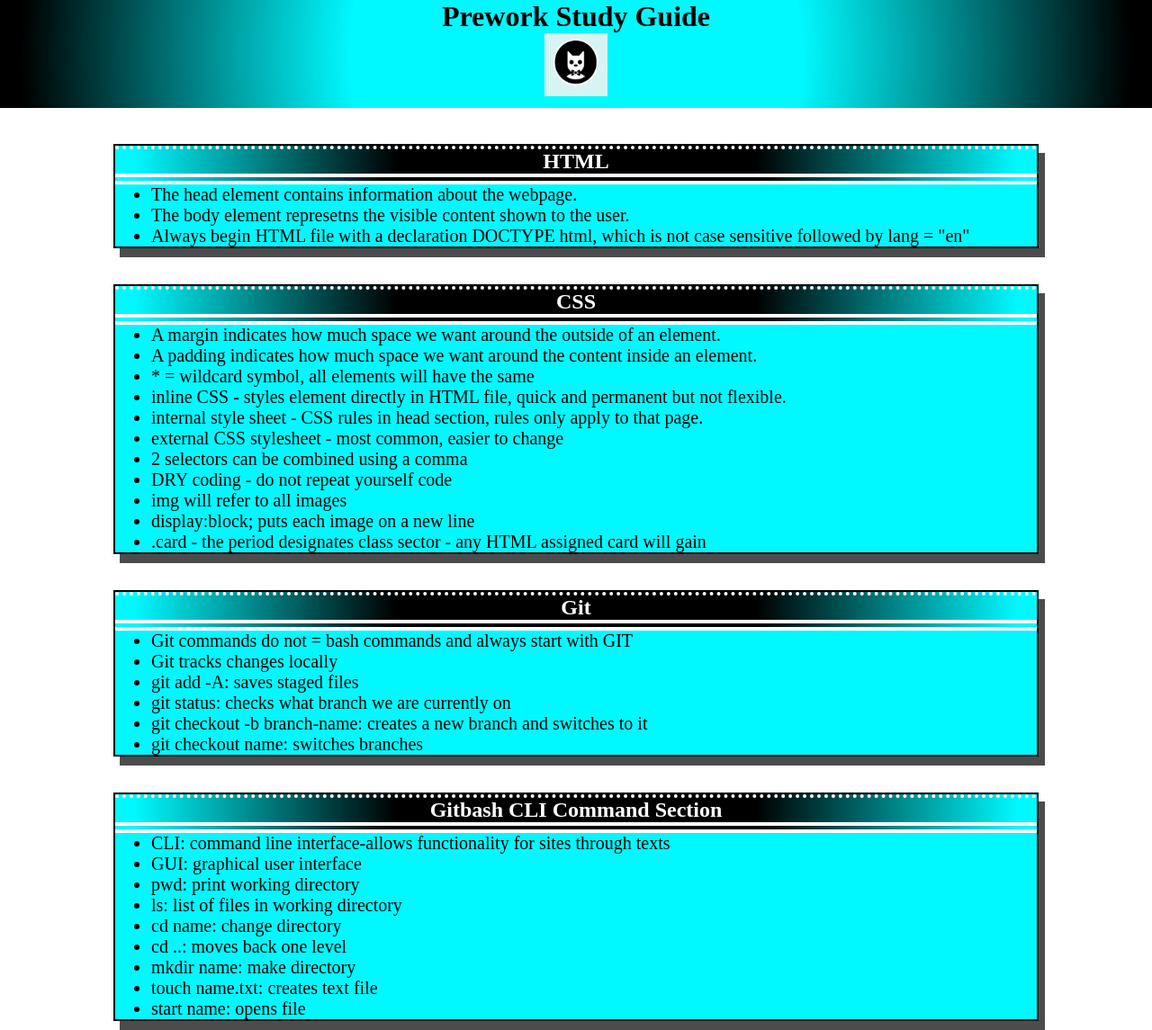
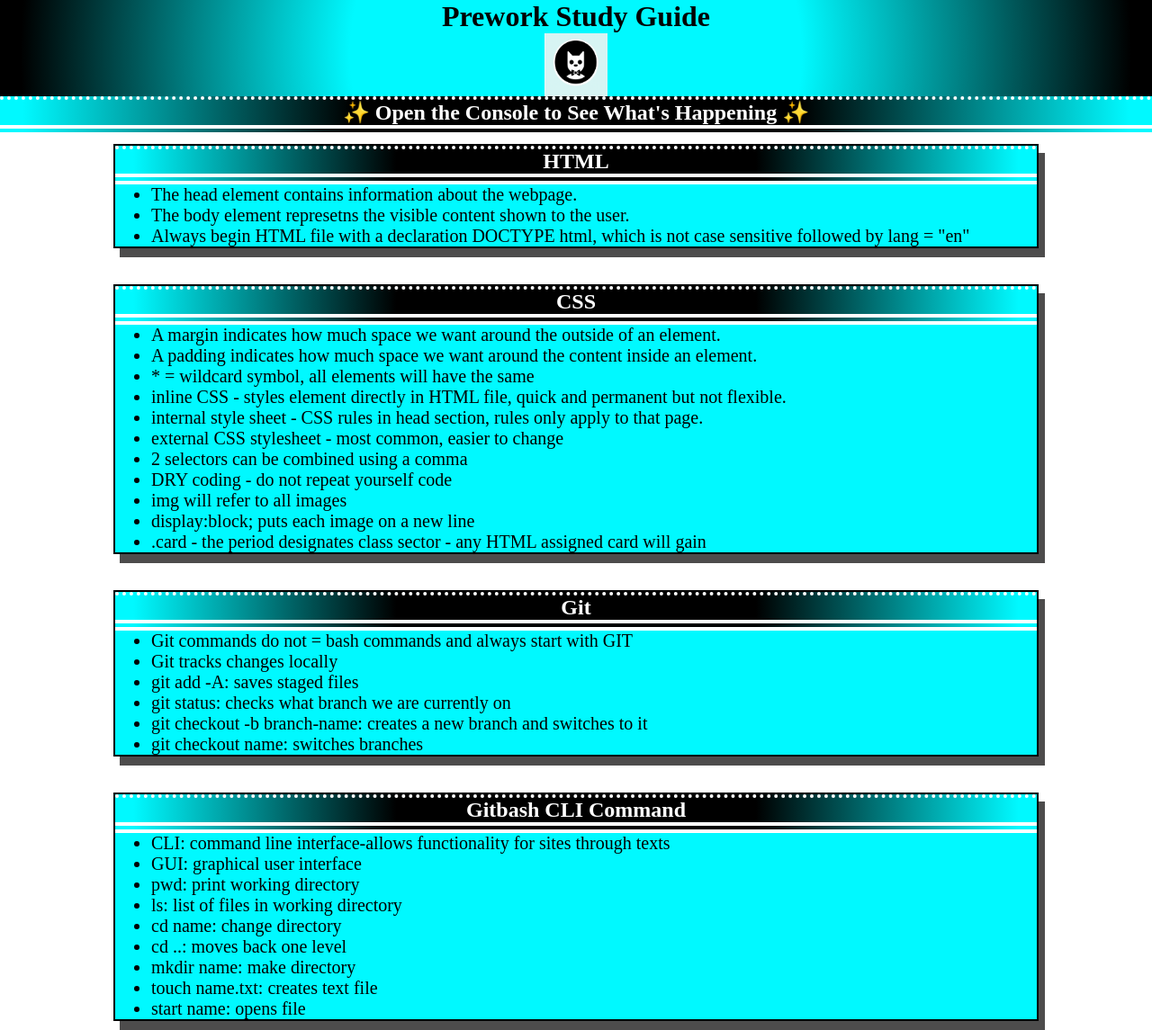
Before and after one commit to sjones-njones/bootcamp-study-guide, a plain HTML site: page index.html in a window 1280 px wide. Shown: the top 1145 px of the page at 90% size. Drawn offline with Linux system fonts and the light colour scheme.

Commit message:
added js to project

```diff
--- /dev/null
+++ b/assets/script.js
@@ -0,0 +1,21 @@
+var topics = ['HTML', 'CSS', 'Git', 'Gitbash CLI Command', 'JavaScript'];
+
+for(var x = 0; x < topics.length; x++){
+    console.log(topics[x]);
+}
+
+/*
+if (topic === 'HTML') {
+    console.log("Let's study HTML!");
+  } else if (topic === 'CSS') {
+    console.log("Let's study CSS!");
+  } else if (topic === 'Git') {
+    console.log("Let's study Git!");
+  } else if (topic === 'Gitbash CLI Command') {
+      console.log("Let's study Gitbash CLI Command!");
+  } else if (topic === 'JavaScript') {
+    console.log("Let's study JavaScript!");
+  } else {
+    console.log('Please try again!');
+  }
+  */
--- a/index.html
+++ b/index.html
@@ -11,6 +11,7 @@
     <header id="top">
       <h1>Prework Study Guide</h1>
       <img src="./assets/bowtie-cat.png" alt="Profile image of cat wearing a bow tie." />
+      <h2>✨ Open the Console to See What's Happening ✨</h2>
     </header>
     <main>
    <section class="card" id="html-section">
@@ -50,7 +51,7 @@
     </ul>
   </section>
   <section class="card" id="Gitbash-CLI-command-section">
-    <h2>Gitbash CLI Command Section</h2>
+    <h2>Gitbash CLI Command</h2>
     <ul>
       <li>CLI: command line interface-allows functionality for sites through texts</li>
         <li>GUI: graphical user interface</li>
@@ -74,5 +75,6 @@
     <footer>
       <p>I can code!</p>
     </footer>
+    <script src="./assets/script.js"></script>
   </body>
 </html>
```
